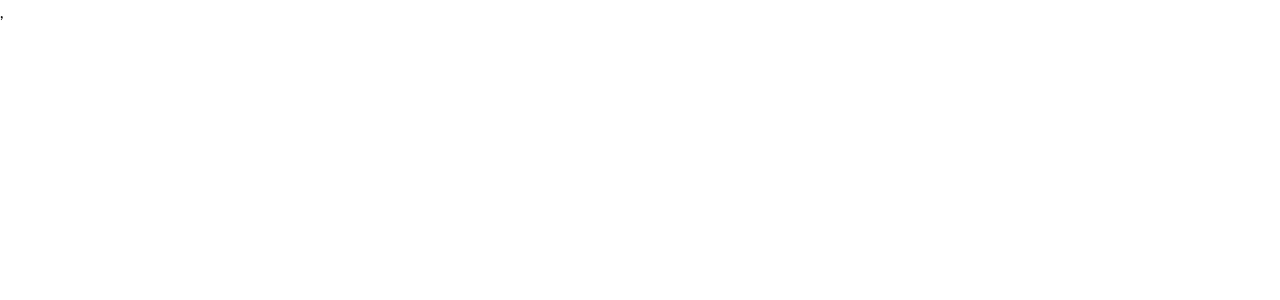
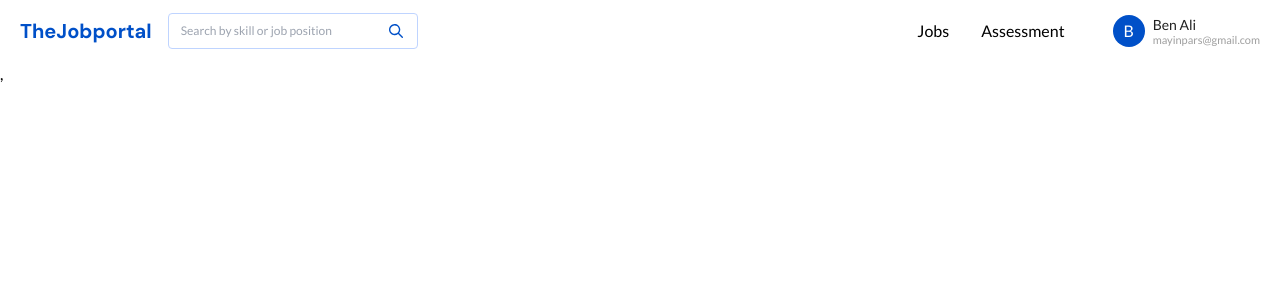
Before and after one commit to akbarahmadjonov/DevJobPortal-project, a React (Create React App) app: page /devs-profile in a window 1280 px wide. Before the commit this address had no page. Shown: the top 300 px of the page. Built offline with nearby package versions, Linux system fonts and the light colour scheme.

Commit message:
dev profile page added, header compl.

```diff
--- a/src/App.js
+++ b/src/App.js
@@ -5,9 +5,22 @@ import "./main.scss";
 import { Home } from "./Pages";
 import Login from "./Pages/Auth/Login";
 import Register from "./Pages/Auth/Register";
+import { DevProfile } from "./Pages/DevProfile";
 import { Jobs } from "./Pages/Jobs/Jobs";
 
 const App = () => {
+  let hours = 5;
+  let now = new Date().getTime();
+  let setupTime = localStorage.getItem("setupTime");
+  if (setupTime == null) {
+    localStorage.setItem("setupTime", now);
+  } else {
+    if (now - setupTime > hours * 60 * 60 * 1000) {
+      localStorage.clear();
+      localStorage.setItem("setupTime", now);
+    }
+  }
+
   return (
     <main>
       <div>
@@ -16,11 +29,10 @@ const App = () => {
           <Route path="/auth/login" element={<Login />} />
           <Route path="/auth/register" element={<Register />} />
           <Route path="/jobs" element={<Jobs />} />
+          <Route path="/devs-profile" element={<DevProfile />} />
         </Routes>
       </div>
     </main>
-
-
   );
 };
 
--- a/src/Pages/DevProfile/DevProfile.jsx
+++ b/src/Pages/DevProfile/DevProfile.jsx
@@ -1,8 +1,41 @@
-
+import { Link } from "react-router-dom"
+import "./DevProfile.scss"
 
 
 export const DevProfile = ()=>{
-<div>
+return  <div>
 
+  <header className="dev-profile__header dev-profile__header-container">
+    <div className="dev-profile__header-left-wrapper">
+    <p className="dev-profile__header-logo">
+        TheJobportal
+                </p>
+                <label htmlFor="devProfileSearch" className="dev-profile__header-label">
+                <input placeholder="Search by skill or job position" className="dev-profile__header-search-input" type="text" name="" id="devProfileSearch" />
+                </label>
+    </div>
+
+                <div className="dev-profile__header-right-wrapper">
+                <nav className="dev-profile__nav">
+                  <ul className="dev-profile__nav-list">
+                    <li className="dev-profile__nav-item dev-profile__nav-item-1">
+                      <Link>Jobs</Link>
+                    </li>
+                    <li className="dev-profile__nav-item dev-profile__nav-item-2">
+                      <Link>Assessment</Link>
+                    </li>
+                  </ul>
+                </nav>
+                <div className="dev-profile__account-wrapper">
+                    <div className="dev-profile__account-image">B</div>
+                    <div className="dev-profile__account-inner-wrapper">
+                    <p className="dev-profile__account-name">Ben Ali</p>
+                    <p className="dev-profile__account-email">mayinpars@gmail.com</p>
+                    </div>
+                  </div>
+                </div>
+
+
+  </header>
 </div>
 }
--- a/src/Pages/DevProfile/DevProfile.scss
+++ b/src/Pages/DevProfile/DevProfile.scss
@@ -0,0 +1,101 @@
+//header
+
+.dev-profile__header-container {
+  max-width: 1465px;
+  margin: 0 auto;
+  padding: 0 20px;
+}
+
+.dev-profile__header {
+  display: flex;
+  align-items: center;
+  justify-content: space-between;
+}
+
+.dev-profile__header-left-wrapper {
+  display: flex;
+  align-items: center;
+}
+
+.dev-profile__header-logo {
+  color: #0050c8;
+  font-family: "DM Sans";
+  font-size: 20px;
+  font-style: normal;
+  font-weight: 700;
+  line-height: normal;
+}
+.dev-profile__header-label {
+  margin-left: 16px;
+  position: relative;
+
+  &::after {
+    content: url("../../Assets/Icons/search.svg");
+    position: absolute;
+    right: 15px;
+    top: 7px;
+  }
+}
+
+.dev-profile__header-search-input {
+  padding: 8px 48px 8px 12px;
+  width: 250px;
+  border-radius: 4px;
+  border: 1px solid #bfd4ff;
+  background: #fff;
+  font-size: 12px;
+}
+
+.dev-profile__header-right-wrapper {
+  display: flex;
+  align-items: center;
+}
+
+.dev-profile__nav-list {
+  display: flex;
+  align-items: center;
+  // gap: 32px;
+}
+
+.dev-profile__nav-item {
+  padding: 15px 16px 15px 16px;
+  cursor: pointer;
+}
+
+.dev-profile__nav-item:hover {
+  background-color: #dadada;
+}
+
+.dev-profile__account-wrapper {
+  margin-left: 32px;
+  display: flex;
+  align-items: center;
+  gap: 8px;
+  padding: 15px 0;
+}
+
+.dev-profile__account-image {
+  background-color: #0050c8;
+  padding: 11px;
+  color: #fff;
+  width: 32px;
+  height: 32px;
+  border-radius: 50%;
+  display: flex;
+  align-items: center;
+  justify-content: center;
+}
+
+.dev-profile__account-name {
+  color: #212121;
+  font-size: 14px;
+  font-style: normal;
+  line-height: normal;
+}
+
+.dev-profile__account-email {
+  color: #9e9e9e;
+  font-size: 11px;
+  font-style: normal;
+  line-height: normal;
+}
--- a/src/Pages/index.js
+++ b/src/Pages/index.js
@@ -1 +1,2 @@
 export * from "./Home";
+export * from "./DevProfile";
--- a/src/Widgets/Header/Header.js
+++ b/src/Widgets/Header/Header.js
@@ -18,31 +18,53 @@ export default function Header({ headerClassName, style, inputStyle }) {
           >
             <div className="flex items-center justify-between w-full">
               <div className="flex items-center space-x-[90px] justify-between w-full">
-                <h1 className="text-[#0050C8] text-[20px] font-bold">
+                <p className="text-[#0050C8] text-[20px] font-bold">
                   TheJobportal
-                </h1>
+                </p>
                 <ul
                   style={{ fontFamily: "Lato, sans-serif" }}
                   className=" flex items-center w-[30%] text-[14px] font-[Lato] justify-between  text-[#999FA8]"
                 >
-                  <Link className="hover:text-blue-500 transition-all" to={"/"}>
+                  <li>
+                    <Link
+                      className="hover:text-blue-500 transition-all"
+                      to={"/"}
+                    >
                       Home
                     </Link>
+                  </li>
+                  <li>
                     <Link
                       className="hover:text-blue-500 transition-all"
                       to={"/jobs"}
                     >
                       Jobs
                     </Link>
-                  <Link className="hover:text-blue-500 transition-all" to={"/"}>
+                  </li>
+                  <li>
+                    <Link
+                      className="hover:text-blue-500 transition-all"
+                      to={"/"}
+                    >
                       FAQs
                     </Link>
-                  <Link className="hover:text-blue-500 transition-all" to={"/"}>
+                  </li>
+                  <li>
+                    <Link
+                      className="hover:text-blue-500 transition-all"
+                      to={"/"}
+                    >
                       Support
                     </Link>
-                  <Link className="hover:text-blue-500 transition-all" to={"/"}>
+                  </li>
+                  <li>
+                    <Link
+                      className="hover:text-blue-500 transition-all"
+                      to={"/"}
+                    >
                       About
                     </Link>
+                  </li>
                 </ul>
                 <div>
                   <label
```
Lines whose indentation alone changed are shown as unchanged.
